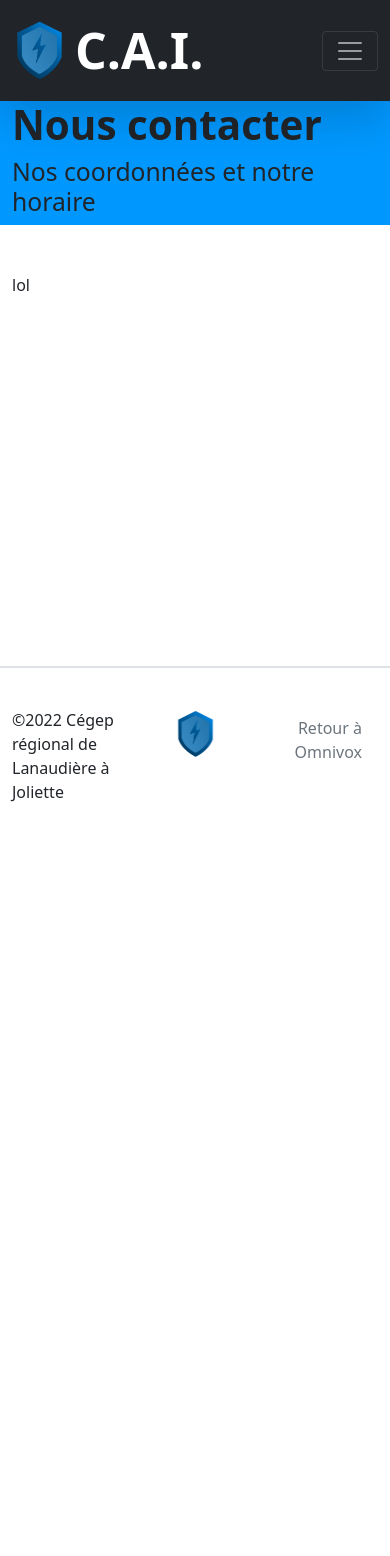
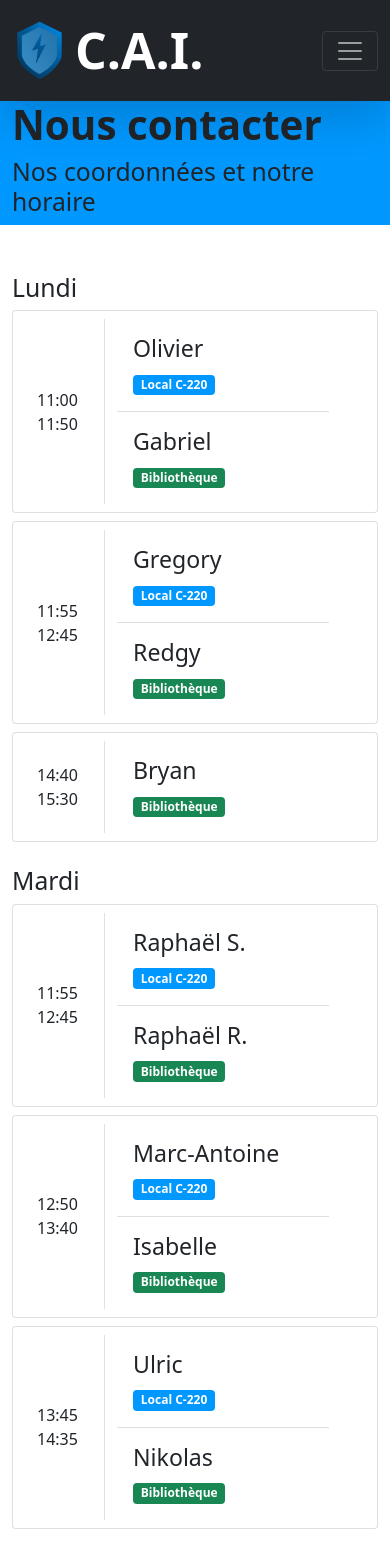
Before and after one commit to darkhappy/projet-soutien, a React (Create React App) app: page /contact in a window 390 px wide. Shown: the top 1556 px of the page. Before the commit the page ends 844 px from the top, so only its background shows below. Built offline with nearby package versions, Linux system fonts and the light colour scheme.

Commit message:
Mobile view done

```diff
--- /dev/null
+++ b/src/components/Calendar/CalendarCard.jsx
@@ -0,0 +1,39 @@
+import {
+  Badge,
+  Card,
+  Col,
+  ListGroup,
+  ListGroupItem,
+  Row,
+} from "react-bootstrap";
+
+export default function CalendarCard({ start, end, persons }) {
+  return (
+    <Card className="my-2">
+      <Row className="align-items-center py-2 container">
+        <Col xs={3} sm={2}>
+          {start}
+          <br />
+          {end}
+        </Col>
+        <Col className="border-start">
+          <ListGroup variant="flush">
+            {Object.keys(persons).map((key) => (
+              <CardDetails name={persons[key]} location={key} key={key} />
+            ))}
+          </ListGroup>
+        </Col>
+      </Row>
+    </Card>
+  );
+}
+
+function CardDetails({ name, location }) {
+  const local = location === "c220" ? "Local C-220" : "Bibliothèque";
+  return name ? (
+    <ListGroupItem className="py-3" eventKey={location}>
+      <h3>{name}</h3>
+      <Badge bg={location === "c220" ? "primary" : "success"}>{local}</Badge>
+    </ListGroupItem>
+  ) : null;
+}
--- /dev/null
+++ b/src/components/Calendar/CalendarDesktopView.jsx
@@ -0,0 +1,5 @@
+import schedule from "../../data/schedule.json";
+
+export default function CalendarDesktopView() {
+  return null;
+}
--- /dev/null
+++ b/src/components/Calendar/CalendarMobileView.jsx
@@ -0,0 +1,32 @@
+import CalendarCard from "./CalendarCard";
+import schedule from "../../data/schedule.json";
+import dayjs from "dayjs";
+import CustomParseFormat from "dayjs/plugin/customParseFormat";
+
+export default function CalendarMobileView() {
+  let array = {
+    Lundi: schedule.monday,
+    Mardi: schedule.thursday,
+    Mercredi: schedule.wednesday,
+    Jeudi: schedule.thursday,
+    Vendredi: schedule.friday,
+  };
+  return Object.keys(array).map((day) => (
+    <div className="mb-4" key={day.toLowerCase()}>
+      <h2>{day}</h2>
+      <CardList array={array[day]} />
+    </div>
+  ));
+}
+
+function CardList({ array }) {
+  dayjs.extend(CustomParseFormat);
+  return array.map(({ start, c220, biblio }) => (
+    <CalendarCard
+      start={start}
+      end={dayjs(start, "HH:mm").add(50, "m").format("HH:mm")}
+      persons={{ c220: c220, biblio: biblio }}
+      key={start}
+    />
+  ));
+}
--- a/src/components/CalendarDesktopView.jsx
+++ /dev/null
@@ -1,42 +0,0 @@
-import { Badge, Card, Col, Row } from "react-bootstrap";
-import schedule from "../data/schedule.json";
-
-export default function CalendarDesktopView() {
-  let array = schedule;
-  let calendar = {
-    monday: [],
-    tuesday: [],
-    wednesday: [],
-    thursday: [],
-    friday: [],
-  };
-  array.forEach((person) => {
-    let payload = {};
-  });
-
-  return <></>;
-}
-
-export function CalendarCard({ start, end, persons }) {
-  return (
-    <Card className="m-1">
-      <Row className="align-items-center py-2 container">
-        <Col xs={3}>
-          {start}
-          <br />
-          {end}
-        </Col>
-        <Col className="border-start">
-          {persons.map(({ person, location }) => (
-            <div>
-              <h3>{person}</h3>
-              <Badge bg={(location = "C-220" ? "primary" : "secondary")}>
-                {location}
-              </Badge>
-            </div>
-          ))}
-        </Col>
-      </Row>
-    </Card>
-  );
-}
--- a/src/components/CurrentCard.jsx
+++ b/src/components/CurrentCard.jsx
@@ -21,7 +21,7 @@ export default function CurrentCard({ location }) {
     if (dayjs().isBetween(start, end) && array[i][location]) current = array[i];
   }
 
-  const local = location === "C-220" ? "Local C-220" : "Bibliothèque";
+  const local = location === "c220" ? "Local C-220" : "Bibliothèque";
   const badge = current ? (
     <Badge bg="success">Disponible</Badge>
   ) : (
--- a/src/components/index.js
+++ b/src/components/index.js
@@ -3,3 +3,5 @@ export { default as Footer } from "./Footer";
 export { default as Header } from "./Header";
 export { default as NavBar } from "./NavBar";
 export { default as Loader } from "./Loader";
+export { default as CalendarDesktopView } from "./Calendar/CalendarDesktopView";
+export { default as CalendarMobileView } from "./Calendar/CalendarMobileView";
--- a/src/data/schedule.json
+++ b/src/data/schedule.json
@@ -2,55 +2,55 @@
   "monday": [
     {
       "start": "11:00",
-      "C-220": "Olivier",
-      "Bibliothèque": "Gabriel"
+      "c220": "Olivier",
+      "biblio": "Gabriel"
     },
     {
       "start": "11:55",
-      "C-220": "Gregory",
-      "Bibliothèque": "Redgy"
+      "c220": "Gregory",
+      "biblio": "Redgy"
     },
     {
       "start": "14:40",
-      "C-220": null,
-      "Bibliothèque": "Bryan"
+      "c220": null,
+      "biblio": "Bryan"
     }
   ],
   "tuesday": [],
   "wednesday": [
     {
       "start": "11:55",
-      "C-220": "Louis-Félix",
-      "Bibliothèque": "Eugène-Émmanuël"
+      "c220": "Louis-Félix",
+      "biblio": "Eugène-Émmanuël"
     },
     {
       "start": "16:50",
-      "C-220": "Jean-Philippe",
-      "Bibliothèque": null
+      "c220": "Jean-Philippe",
+      "biblio": null
     }
   ],
   "thursday": [
     {
       "start": "11:55",
-      "C-220": "Raphaël S.",
-      "Bibliothèque": "Raphaël R."
+      "c220": "Raphaël S.",
+      "biblio": "Raphaël R."
     },
     {
       "start": "12:50",
-      "C-220": null,
-      "Bibliothèque": "Isabelle"
+      "c220": "Marc-Antoine",
+      "biblio": "Isabelle"
     },
     {
-      "start": "14:40",
-      "C-220": "Ulric",
-      "Bibliothèque": "Nikolas"
+      "start": "13:45",
+      "c220": "Ulric",
+      "biblio": "Nikolas"
     }
   ],
   "friday": [
     {
       "start": "11:55",
-      "C-220": null,
-      "Bibliothèque": "Thomas Laporte"
+      "c220": null,
+      "biblio": "Thomas Laporte"
     }
   ]
 }
--- a/src/routes/Contact/Contact.jsx
+++ b/src/routes/Contact/Contact.jsx
@@ -1,10 +1,10 @@
 import "./contact.css";
-import schedule from "../../data/schedule.json";
-import dayjs from "dayjs";
-import CustomParseFormat from "dayjs/plugin/customParseFormat";
 import { Helmet } from "react-helmet";
-import { Header } from "../../components";
-import { CalendarCard } from "../../components/CalendarDesktopView";
+import {
+  Header,
+  CalendarMobileView,
+  CalendarDesktopView,
+} from "../../components";
 import { Container } from "react-bootstrap";
 
 const TITLE = "Nous contacter";
@@ -17,26 +17,14 @@ export default function Contact() {
         <title>{TITLE}</title>
       </Helmet>
       <Header title={TITLE} subtitle={SUBTITLE} />
-      <Container className="my-5">lol</Container>
-      {/*
-       <div className="container mt-auto">
-        <div className="table-responsive">
-          <table className="table table-bordered text-center ">
-            <thead>
-              <tr className="bg-light-gray">
-                <th className="text-uppercase border-2">Heure</th>
-                <th className="text-uppercase border-2">Lundi</th>
-                <th className="text-uppercase border-2">Mardi</th>
-                <th className="text-uppercase border-2">Mercredi</th>
-                <th className="text-uppercase border-2">Jeudi</th>
-                <th className="text-uppercase border-2">Vendredi</th>
-              </tr>
-            </thead>
-            {Horaire()}
-          </table>
+      <Container className="my-5">
+        <div className="d-lg-none">
+          <CalendarMobileView />
         </div>
-      </div>
-*/}
+        <div className="d-none d-lg-block">
+          <CalendarDesktopView />
+        </div>
+      </Container>
     </>
   );
 }
--- a/src/routes/Home/Home.jsx
+++ b/src/routes/Home/Home.jsx
@@ -33,10 +33,10 @@ export default function Home() {
 
         <Row>
           <Col>
-            <CurrentCard location="Bibliothèque" />
+            <CurrentCard location="biblio" />
           </Col>
           <Col>
-            <CurrentCard location="C-220" />
+            <CurrentCard location="c220" />
           </Col>
         </Row>
 
```
Also changed, not shown: src/components/CalendarMobileView.jsx (deleted).
